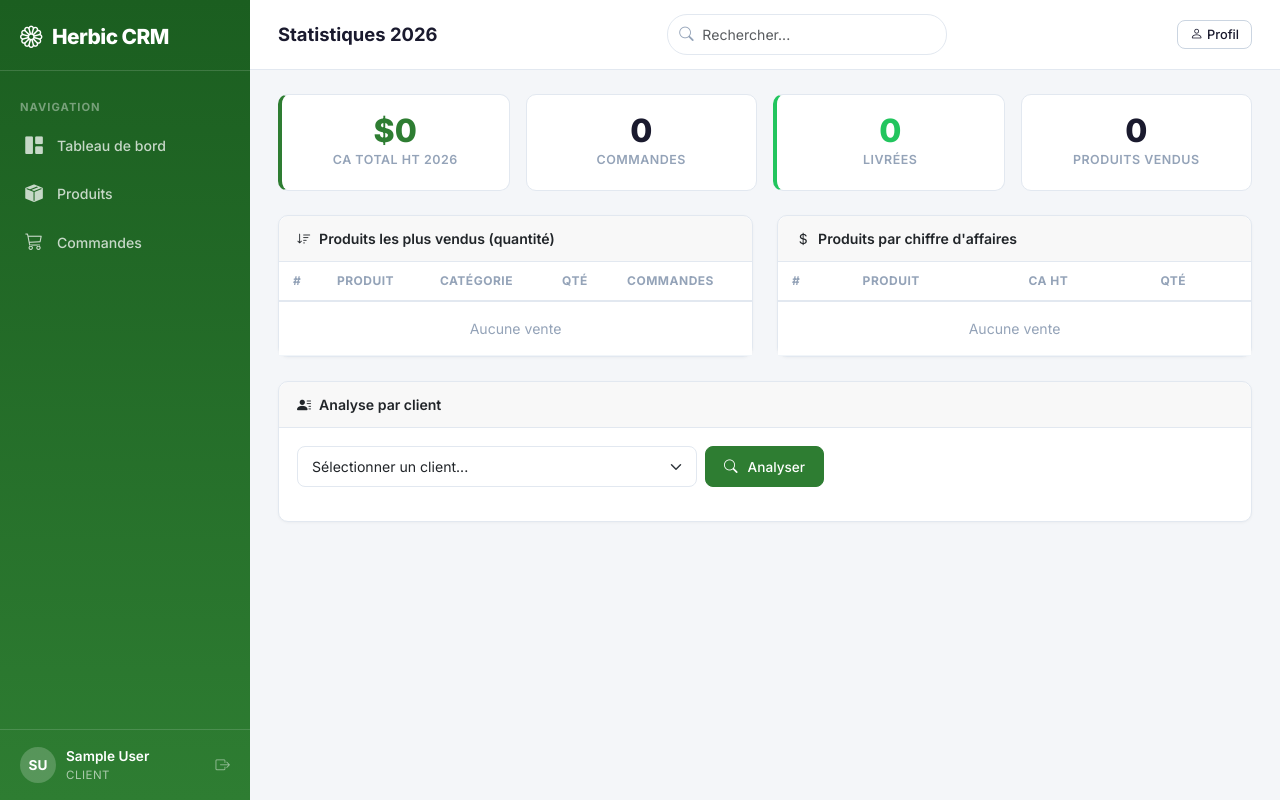
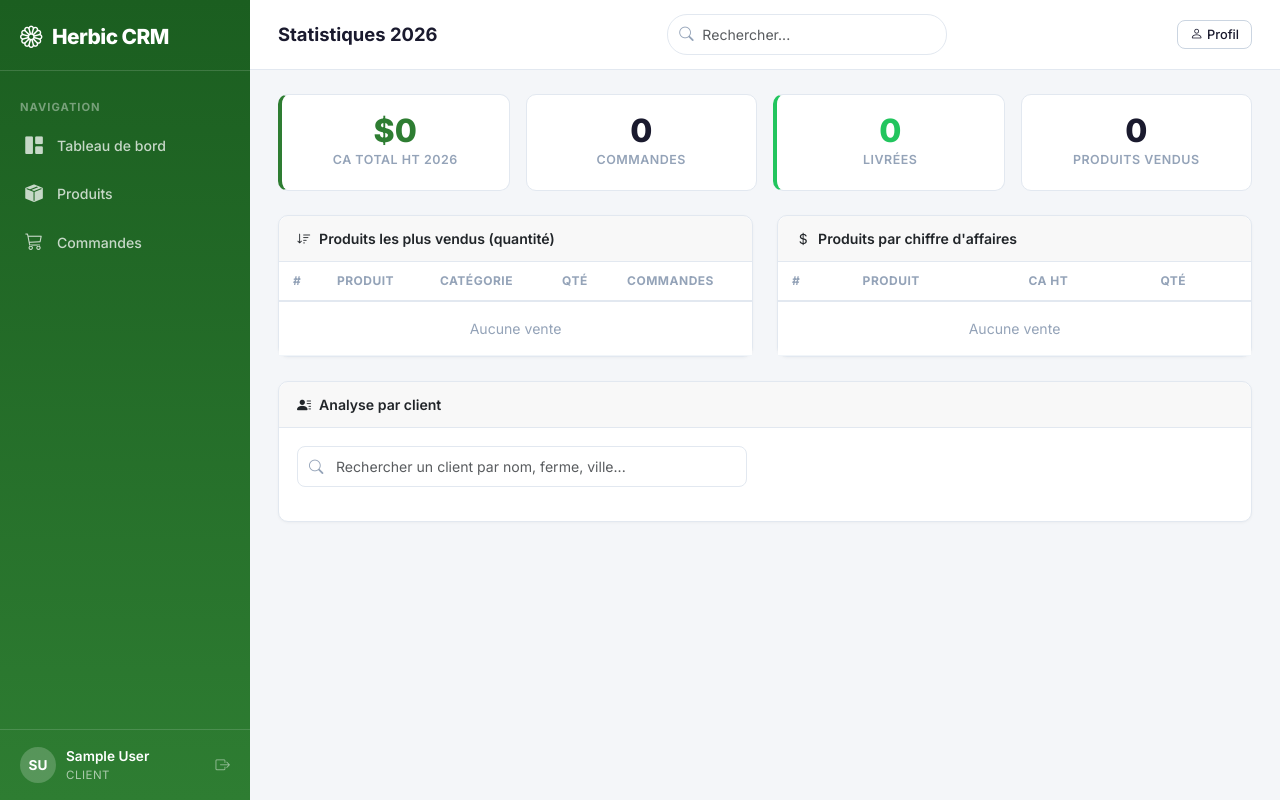
Before and after one commit to maxoumtl33/herbic-crm, a Django app: page /comptes/statistiques/ in a window 1280 px wide. Run offline with Django 4.2, Linux system fonts and the light colour scheme; a user stored in the database is signed in; tables that the repository leaves empty hold one stand-in row (values such as "Sample post").

Commit message:
Live search for client analysis on statistics page
Replace dropdown select with live search input:
- Type to search clients by name, farm, city
- Dropdown results appear with farm name + person + city
- Click a result to load analysis instantly
- Pre-filled with current client name if already selected

Co-Authored-By: Claude Opus 4.6 (1M context) <noreply@anthropic.com>

```diff
--- a/templates/accounts/statistiques.html
+++ b/templates/accounts/statistiques.html
@@ -156,14 +156,16 @@
 <div class="card mb-4">
     <div class="card-header"><i class="bi bi-person-lines-fill me-2"></i>Analyse par client</div>
     <div class="card-body">
-        <form method="get" class="d-flex gap-2 mb-3">
-            <select name="client" class="form-select" style="max-width:400px;">
-                <option value="">Sélectionner un client...</option>
-                {% for c in clients_list %}
-                <option value="{{ c.pk }}" {% if client_id == c.pk|stringformat:"d" %}selected{% endif %}>{{ c.nom_ferme }} ({{ c.prenom }} {{ c.nom }})</option>
-                {% endfor %}
-            </select>
-            <button type="submit" class="btn btn-herbic"><i class="bi bi-search me-1"></i> Analyser</button>
+        <form method="get" id="client-analysis-form" class="mb-3">
+            <div class="live-search-container" style="max-width:450px;">
+                <div class="search-bar-live">
+                    <i class="bi bi-search search-icon-live"></i>
+                    <input type="text" id="client-analysis-search" class="form-control" placeholder="Rechercher un client par nom, ferme, ville..." autocomplete="off"
+                           value="{% if client_detail %}{{ client_detail.client.nom_ferme }} ({{ client_detail.client.prenom }} {{ client_detail.client.nom }}){% endif %}">
+                </div>
+                <div class="live-search-results" id="client-analysis-results"></div>
+            </div>
+            <input type="hidden" name="client" id="client-analysis-id" value="{{ client_id }}">
         </form>
 
         {% if client_detail %}
@@ -227,3 +229,51 @@
     </div>
 </div>
 {% endblock %}
+
+{% block extra_js %}
+<script>
+const csInput = document.getElementById('client-analysis-search');
+const csResults = document.getElementById('client-analysis-results');
+const csId = document.getElementById('client-analysis-id');
+const csForm = document.getElementById('client-analysis-form');
+let csTimeout = null;
+
+if (csInput) {
+    csInput.addEventListener('input', function() {
+        clearTimeout(csTimeout);
+        const q = this.value.trim();
+        if (q.length < 2) { csResults.style.display = 'none'; return; }
+        csTimeout = setTimeout(() => {
+            fetch('/api/clients/?q=' + encodeURIComponent(q))
+                .then(r => r.json())
+                .then(data => {
+                    let html = '';
+                    data.clients.forEach(c => {
+                        html += `<div class="live-search-item" data-id="${c.id}" data-label="${c.nom_ferme} (${c.nom})" style="cursor:pointer;">
+                            <strong>${c.nom_ferme}</strong> <span style="color:var(--text-muted);">${c.nom} · ${c.ville}</span>
+                        </div>`;
+                    });
+                    if (!html) html = '<div class="live-search-item" style="color:var(--text-muted);">Aucun client trouvé</div>';
+                    csResults.innerHTML = html;
+                    csResults.style.display = 'block';
+
+                    csResults.querySelectorAll('[data-id]').forEach(item => {
+                        item.addEventListener('mousedown', function(e) {
+                            e.preventDefault();
+                            csId.value = this.dataset.id;
+                            csInput.value = this.dataset.label;
+                            csResults.style.display = 'none';
+                            csForm.submit();
+                        });
+                    });
+                });
+        }, 200);
+    });
+
+    csInput.addEventListener('focus', function() {
+        if (this.value.length >= 2) this.dispatchEvent(new Event('input'));
+    });
+    csInput.addEventListener('blur', () => setTimeout(() => csResults.style.display = 'none', 300));
+}
+</script>
+{% endblock %}
```
